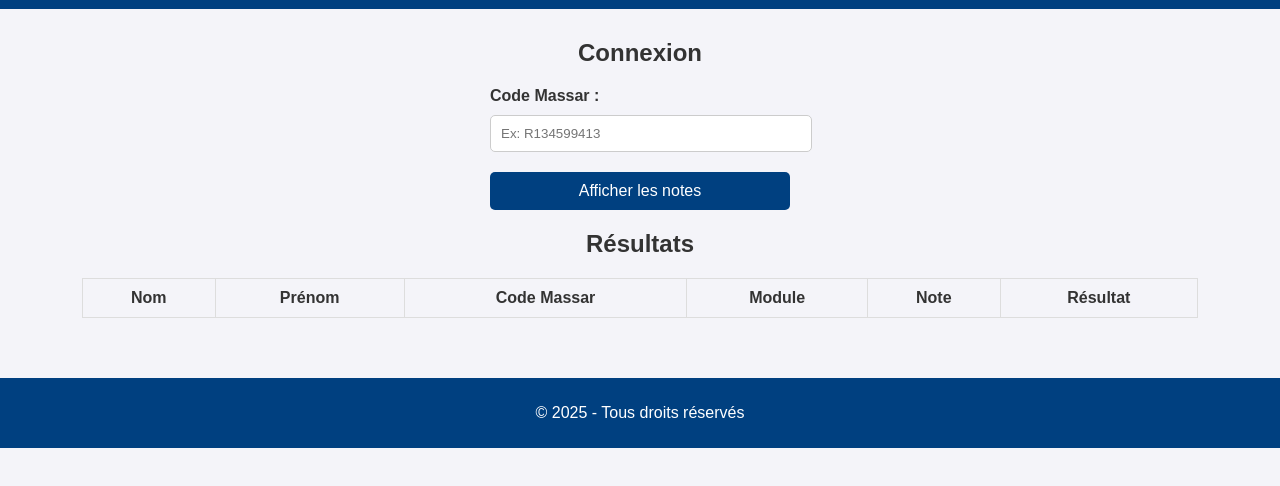
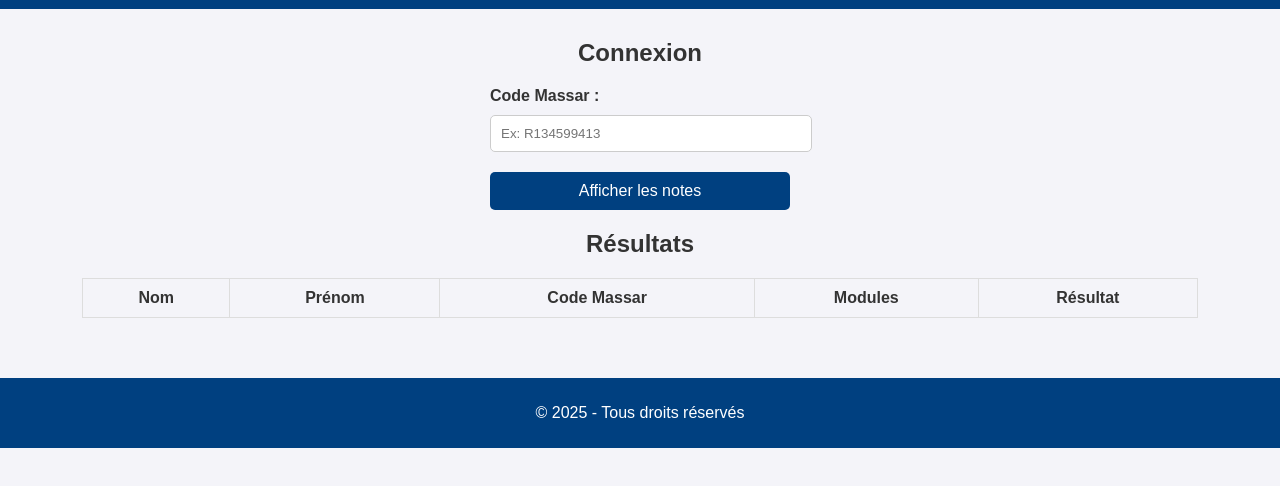
Before and after one commit to eservice-scolarite/notes, a plain HTML site: page index.html in a window 1280 px wide. Shown: the part 116-602 px from the top of the page. Drawn offline with Linux system fonts and the light colour scheme.

Commit message:
Update index 55.html

```diff
--- a/index.html
+++ b/index.html
@@ -32,8 +32,7 @@
                         <th>Nom</th>
                         <th>Prénom</th>
                         <th>Code Massar</th>
-                        <th>Module</th>
-                        <th>Note</th>
+                        <th>Modules</th>
                         <th>Résultat</th>
                     </tr>
                 </thead>
```
